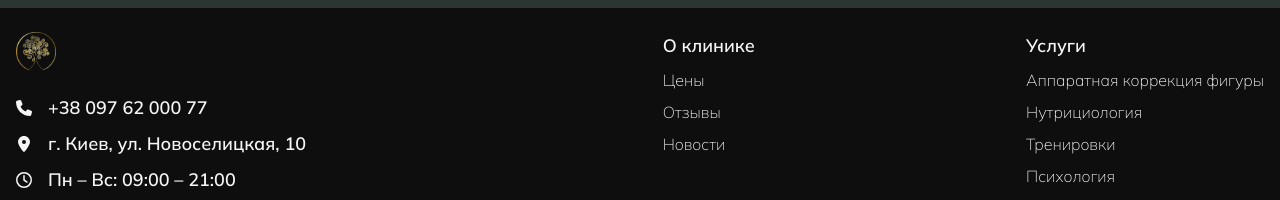
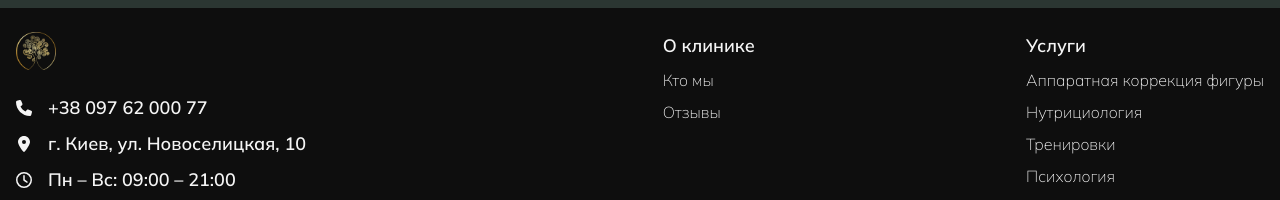
Before and after one commit to KirillUnited/beautymyway-app, a Next.js app: page / in a window 1280 px wide. Shown: the part 5108-5308 px from the top of the page. Built offline with nearby package versions, Linux system fonts and the light colour scheme.

Commit message:
Update header

```diff
--- a/src/components/Header/HeaderMenu.tsx
+++ b/src/components/Header/HeaderMenu.tsx
@@ -35,6 +35,7 @@ export default function HeaderMenu(): React.JSX.Element {
                 key={link.label}
                 href={link.link}
                 onClick={(event) => event.preventDefault()}
+                className='hover:underline'
             >
                 {link.label}
             </a>
--- a/src/data/index.ts
+++ b/src/data/index.ts
@@ -59,15 +59,11 @@ export const LINKS = [
         links: [
             {
                 link: '/',
-                label: 'Цены',
+                label: 'Кто мы',
             },
             {
                 link: '/',
                 label: 'Отзывы',
-            },
-            {
-                link: '/',
-                label: 'Новости',
             },
         ]
     },
```
